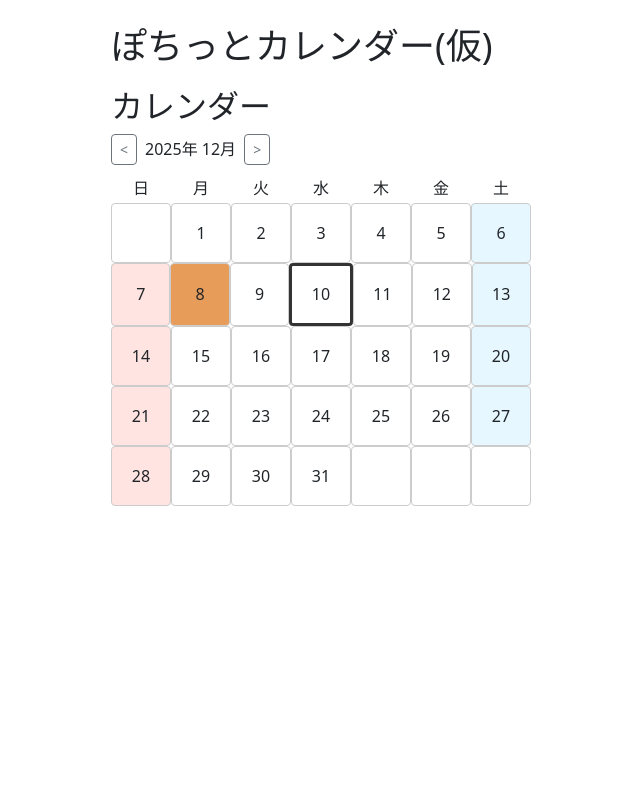
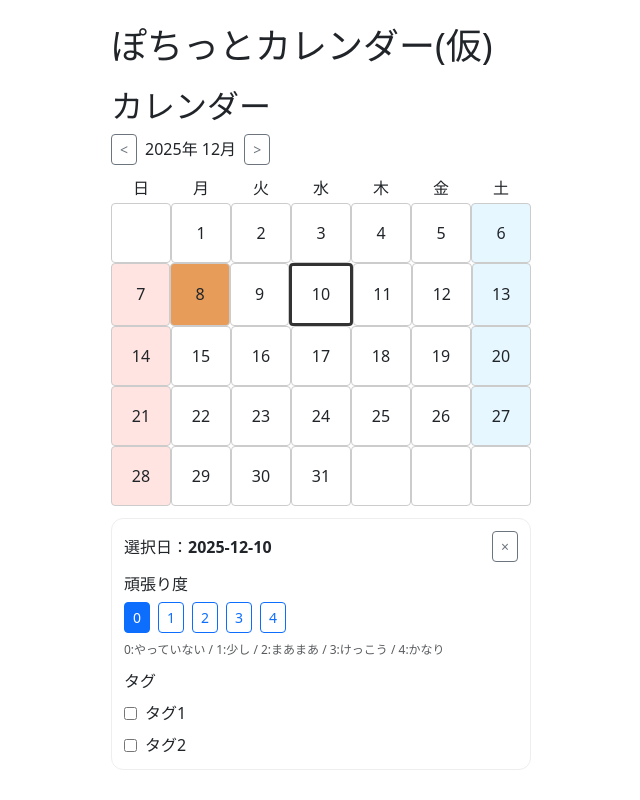
Before and after one commit to natsuki10/pochitto-calendar, a React app in the folder frontend/: page / in a window 1280 px wide. Both pictures are taken after a click on the element "10". Shown: the whole page, without its empty margins (319-959 px from the left). Built offline with nearby package versions, Linux system fonts and the light colour scheme; the HTML template or start-up script is replaced by a standard one.

Commit message:
#2 日付ごとの読み書き

```diff
--- a/frontend/src/App.jsx
+++ b/frontend/src/App.jsx
@@ -1,6 +1,7 @@
 import { useMemo, useState } from "react";
 import "./App.css";
 import Calendar from "./components/Calendar/Calendar";
+import EditPanel from "./components/EditPanel/EditPanel";
 
 function App() {
   const [ym, setYm] = useState({ year: 2025, month: 12 });
@@ -125,6 +126,15 @@ function App() {
                 selectedDate={selectedDate}
                 setSelectedDate={setSelectedDate}
               />
+
+              <EditPanel
+                selectedDate={selectedDate}
+                selectedRecord={selectedRecord}
+                tagNames={tagNames}
+                onClose={() => setSelectedDate(null)}
+                onSetEffort={setEffortForSelectedDate}
+                onToggleTag={toggleTagForSelectedDate}
+              />
             </div>
           </div>
         </div>
--- /dev/null
+++ b/frontend/src/components/EditPanel/EditPanel.css
@@ -0,0 +1,46 @@
+.editPanel {
+  margin-top: 12px;
+  padding: 12px;
+  border: 1px solid #eee;
+  border-radius: 12px;
+}
+
+.editPanel__header {
+  display: flex;
+  align-items: center;
+  justify-content: space-between;
+  gap: 8px;
+  margin-bottom: 10px;
+}
+
+.editPanel__date {
+  font-weight: 600;
+}
+
+.editPanel__section {
+  margin-top: 10px;
+}
+
+.editPanel__label {
+  font-weight: 600;
+  margin-bottom: 6px;
+}
+
+.editPanel__row {
+  display: flex;
+  gap: 8px;
+  flex-wrap: wrap;
+}
+
+.editPanel__hint {
+  margin-top: 8px;
+  font-size: 12px;
+  opacity: 0.75;
+}
+
+.editPanel__checkbox {
+  display: flex;
+  align-items: center;
+  gap: 8px;
+  margin-top: 8px;
+}
--- /dev/null
+++ b/frontend/src/components/EditPanel/EditPanel.jsx
@@ -0,0 +1,74 @@
+import "./EditPanel.css";
+
+export default function EditPanel({
+  selectedDate,
+  selectedRecord,
+  tagNames,
+  onClose,
+  onSetEffort,
+  onToggleTag,
+}) {
+  if (!selectedDate || !selectedRecord) return null;
+
+  return (
+    <div className="editPanel">
+      <div className="editPanel__header">
+        <div className="editPanel__date">選択日：{selectedDate}</div>
+
+        <button
+          className="btn btn-outline-secondary btn-sm"
+          onClick={onClose}
+          aria-label="閉じる"
+        >
+          ×
+        </button>
+      </div>
+
+      <div className="editPanel__section">
+        <div className="editPanel__label">頑張り度</div>
+        <div className="editPanel__row">
+          {[0, 1, 2, 3, 4].map((n) => (
+            <button
+              key={n}
+              className={
+                "btn btn-sm " +
+                (selectedRecord.effort === n
+                  ? "btn-primary"
+                  : "btn-outline-primary")
+              }
+              onClick={() => onSetEffort(n)}
+            >
+              {n}
+            </button>
+          ))}
+        </div>
+
+        <div className="editPanel__hint">
+          0:やっていない / 1:少し / 2:まあまあ / 3:けっこう / 4:かなり
+        </div>
+      </div>
+
+      <div className="editPanel__section">
+        <div className="editPanel__label">タグ</div>
+
+        <label className="editPanel__checkbox">
+          <input
+            type="checkbox"
+            checked={!!selectedRecord.tags.tag1}
+            onChange={() => onToggleTag("tag1")}
+          />
+          <span>{tagNames.tag1}</span>
+        </label>
+
+        <label className="editPanel__checkbox">
+          <input
+            type="checkbox"
+            checked={!!selectedRecord.tags.tag2}
+            onChange={() => onToggleTag("tag2")}
+          />
+          <span>{tagNames.tag2}</span>
+        </label>
+      </div>
+    </div>
+  );
+}
```
